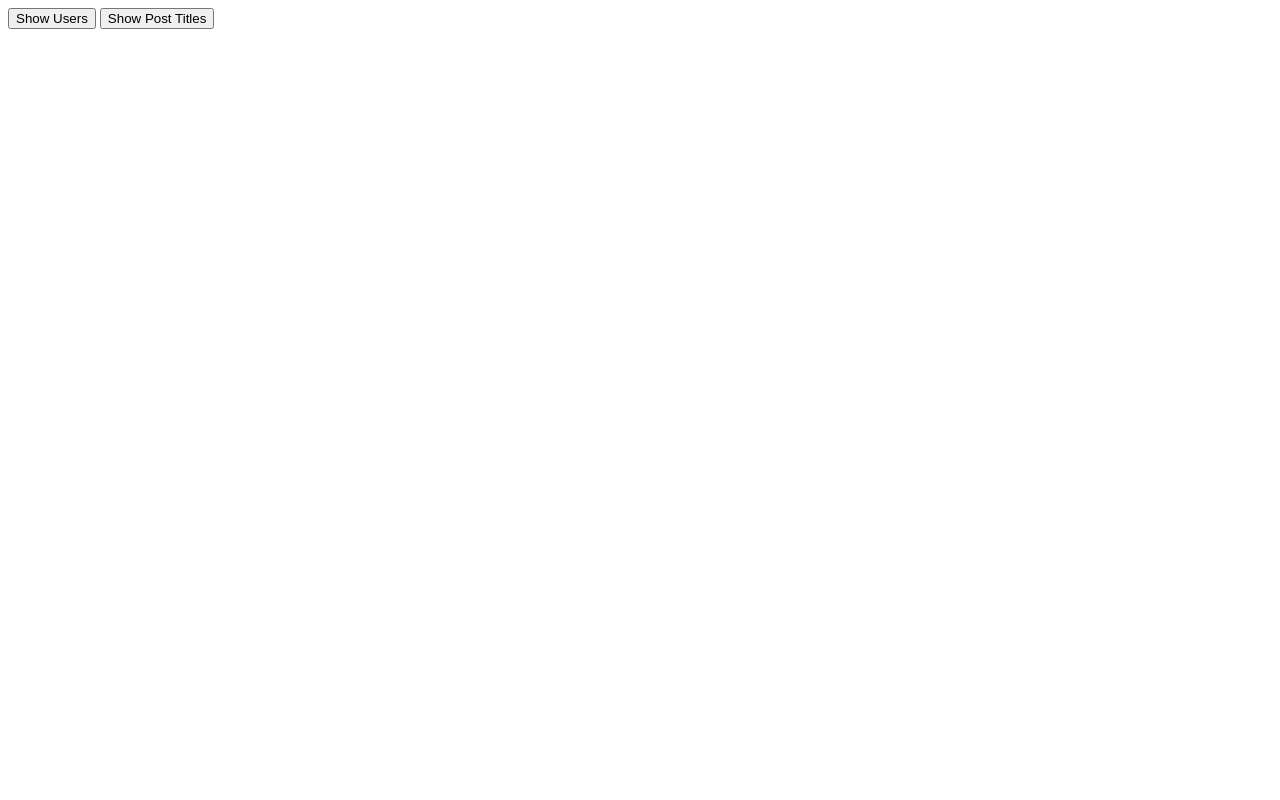
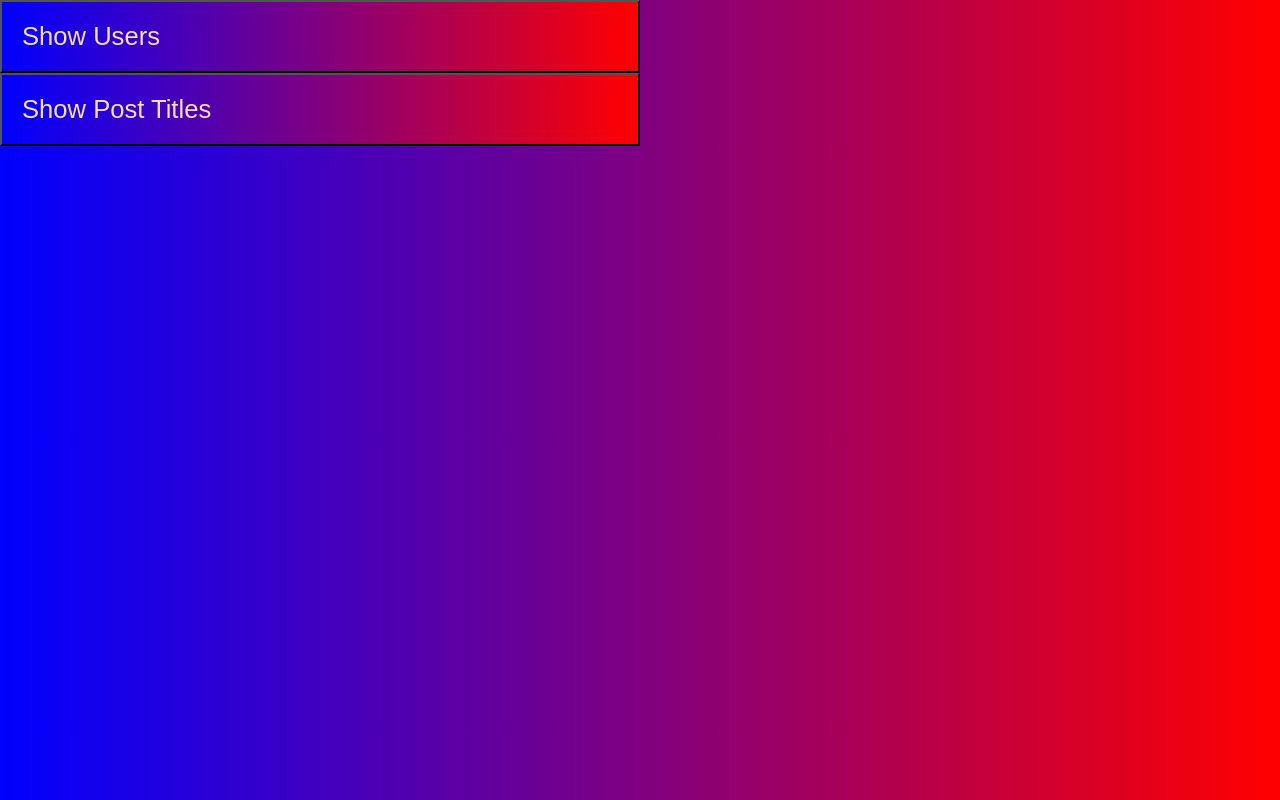
Before and after one commit to soldev00/api-hw, a plain HTML site: page index.html in a window 1280 px wide. Drawn offline with Linux system fonts and the light colour scheme.

Commit message:
api fetch

```diff
--- a/index.html
+++ b/index.html
@@ -3,16 +3,17 @@
   <head>
     <meta charset="UTF-8" />
     <meta name="viewport" content="width=device-width, initial-scale=1.0" />
+    <link rel="stylesheet" href="style.css" />
     <title>API FETCH</title>
   </head>
   <body>
-    <button onclick="fetchUsers()">Show Users</button>
+    <button class="show-user" onclick="fetchUsers()">Show Users</button>
     <div class="details" style="display: none">
       <h2>Usernames</h2>
       <div id="myh1"></div>
     </div>
 
-    <button onclick="fetchTitles()">Show Post Titles</button>
+    <button class="show-title" onclick="fetchTitles()">Show Post Titles</button>
     <div class="details1" style="display: none">
       <h2>Post Titles</h2>
       <div id="myP"></div>
--- /dev/null
+++ b/style.css
@@ -0,0 +1,33 @@
+* {
+  padding: 0;
+  margin: 0;
+  box-sizing: border-box;
+}
+
+body {
+  background: linear-gradient(to right, blue, red);
+}
+
+button {
+  background: linear-gradient(to right, blue, red);
+  display: flex;
+  padding: 20px;
+}
+
+.show-user {
+  color: wheat;
+  height: 100%;
+  width: 50%;
+  font-size: 1.6rem;
+}
+
+.show-title {
+  color: wheat;
+  height: 100%;
+  width: 50%;
+  font-size: 1.6rem;
+}
+
+div {
+  color: wheat;
+}
```
